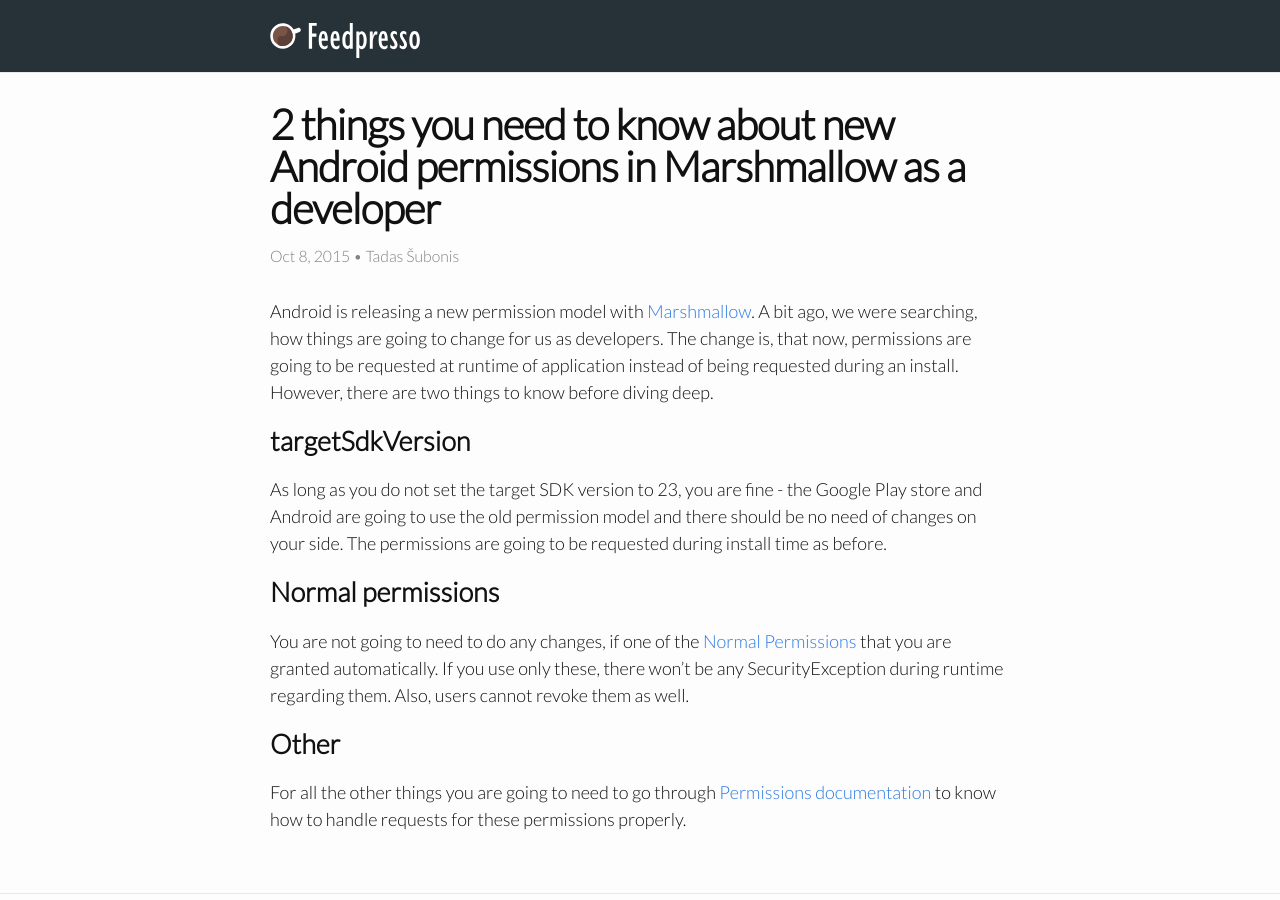
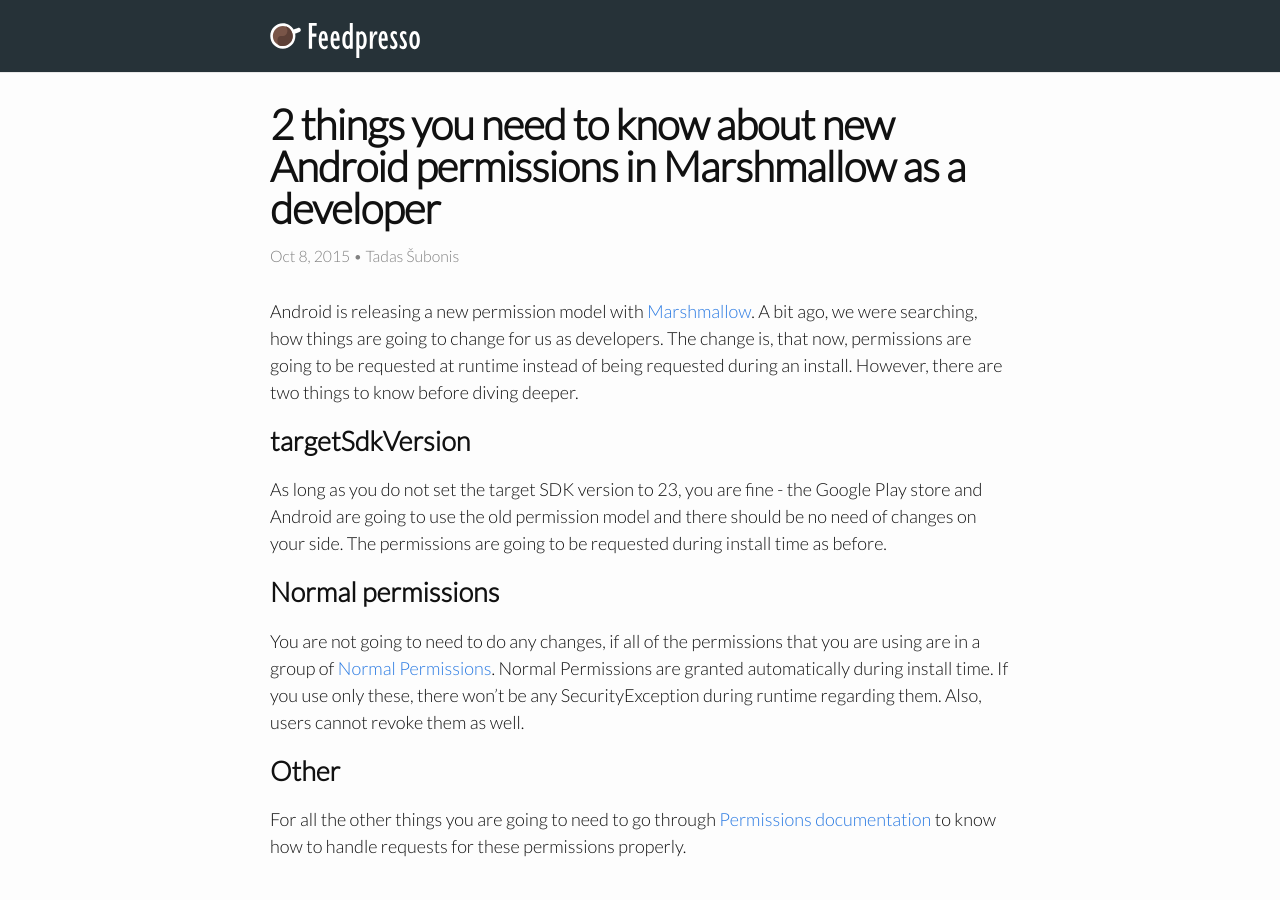
Before and after one commit to Feedpresso/blog, a Jekyll site: the page built from _posts/2015-10-06-2-things-about-permissions-in-android-marshmallow.markdown, in a window 1280 px wide, cut to the strip 0-900 px from the top of the page. Built offline with Jekyll 4.4.1, drawn with Linux system fonts in a browser that asks for light colours; comment, search, counter and statistics services are not loaded.

Commit message:
Reviewing

```diff
--- a/_posts/2015-10-06-2-things-about-permissions-in-android-marshmallow.markdown
+++ b/_posts/2015-10-06-2-things-about-permissions-in-android-marshmallow.markdown
@@ -14,8 +14,8 @@
 with [Marshmallow](https://www.android.com/versions/marshmallow-6-0/).
 A bit ago, we were searching, how things are going to change for us as developers.
 The change is, that now, permissions are going to be requested at runtime
-of application instead of being requested during an install.
-However, there are two things to know before diving deep.
+instead of being requested during an install.
+However, there are two things to know before diving deeper.
 
 # targetSdkVersion
 
@@ -26,9 +26,10 @@
 
 # Normal permissions
 
-You are not going to need to do any changes, if one of the
-[Normal Permissions](https://developer.android.com/guide/topics/security/normal-permissions.html)
-that you are granted automatically. If you
+You are not going to need to do any changes, if all of the permissions
+that you are using are in a group of
+[Normal Permissions](https://developer.android.com/guide/topics/security/normal-permissions.html).
+Normal Permissions are granted automatically during install time. If you
 use only these, there won't be any SecurityException
 during runtime regarding them. Also, users cannot revoke them as well.
 
```
